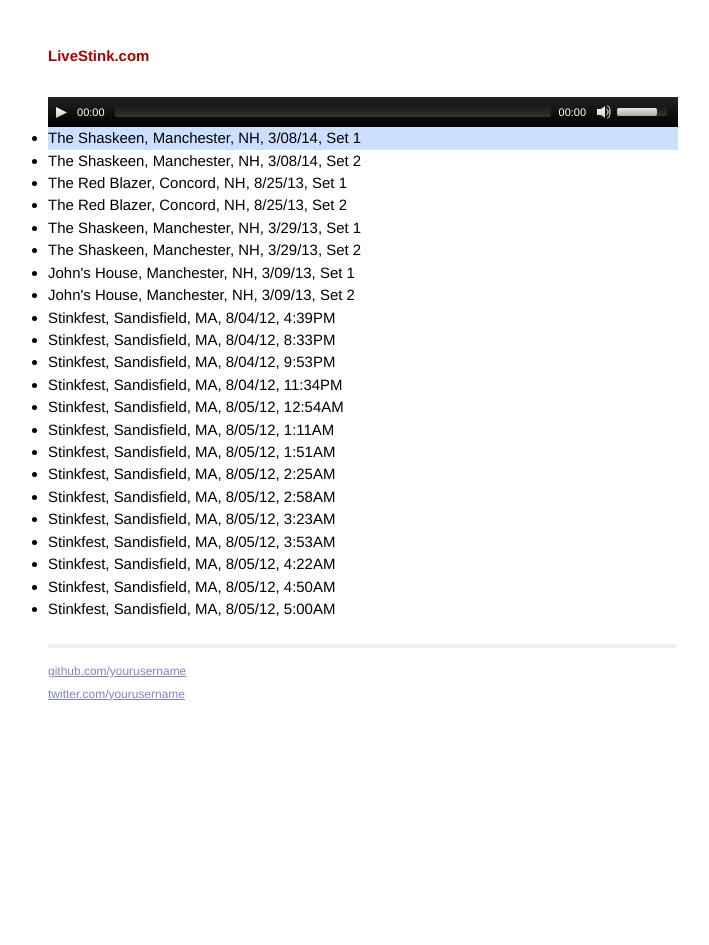
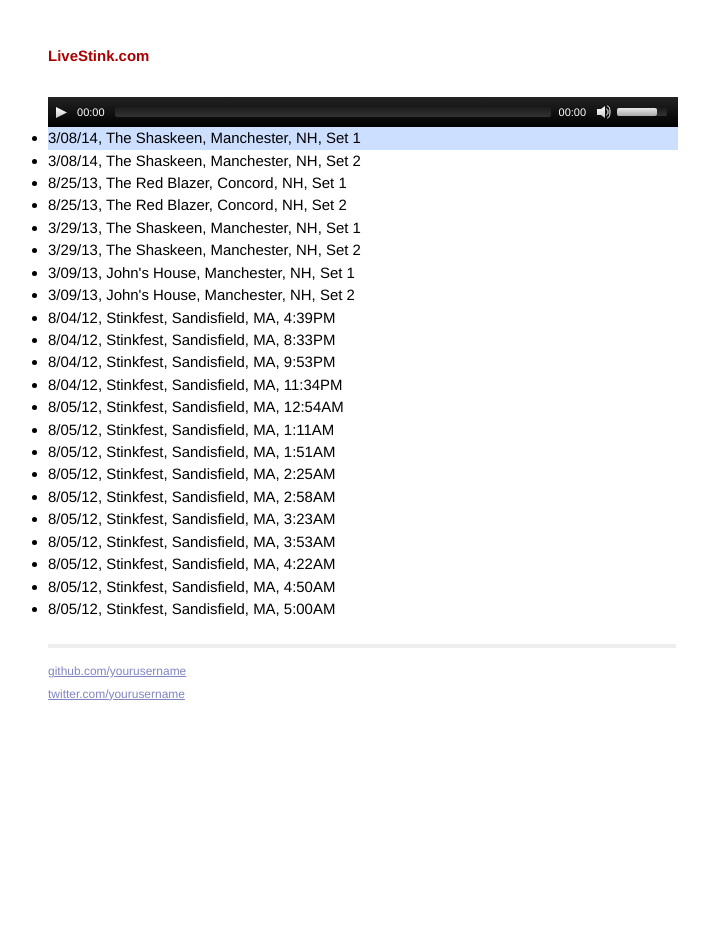
Before and after one commit to carbone/livestink, a Jekyll site: the page built from index.html, in a window 1280 px wide. Shown: the whole page, without its empty margins (278-987 px from the left). Built offline with Jekyll 4.4.1, drawn with Linux system fonts in a browser that asks for light colours; Markdown is read by kramdown in place of the engine named in the settings.

Commit message:
show listing formatting

```diff
--- a/_includes/shows.html
+++ b/_includes/shows.html
@@ -1,14 +1,15 @@
 <div id="playlist">
-  <ul class="mejs-list">
     {% for show in site.data.shows %}
       {% if forloop.index == 1 %}
         <audio id="mejs" src="{{ show.file }}" type="audio/mp3" controls="controls"></audio>
-        <li data-file="{{ show.file }}" class="current">
-          {{ show.location }}, {{ show.date }}, {{ show.set }}
-        </li>
+
+        <ul class="mejs-list">
+          <li data-file="{{ show.file }}" class="current">
+            {{ show.date }}, {{ show.location }}, {{ show.set }}
+          </li>
       {% else %}
         <li data-file="{{ show.file }}">
-          {{ show.location }}, {{ show.date }}, {{ show.set }}
+          {{ show.date }}, {{ show.location }}, {{ show.set }}
         </li>
     {% endif %}
   {% endfor %}
```
